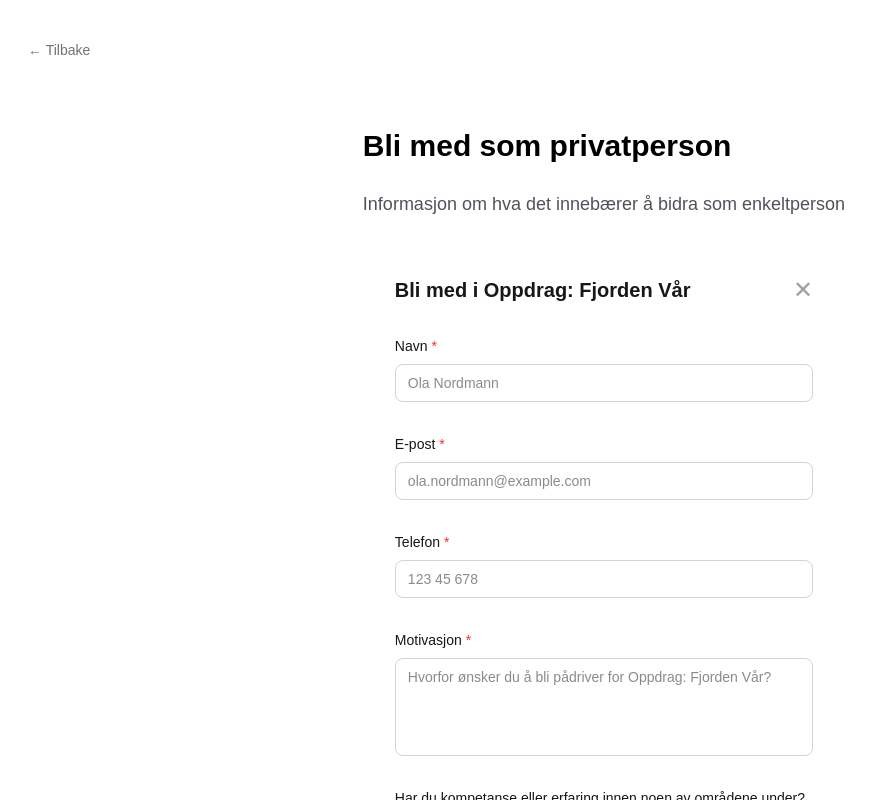
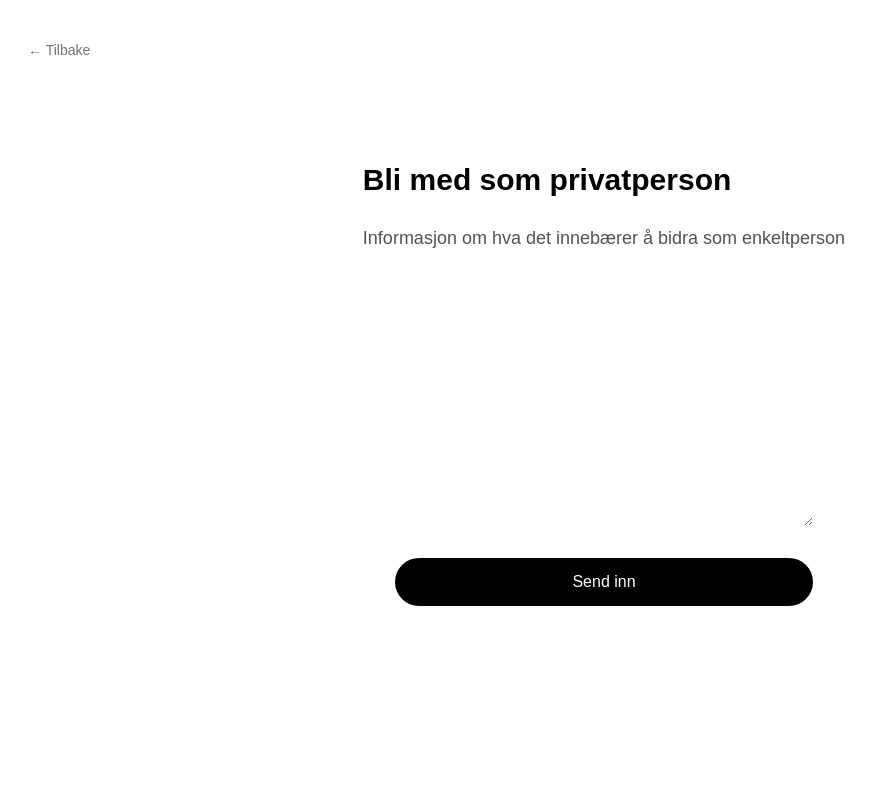
Before and after one commit to Padriv/paadriv-redd-fjorden, a Next.js app: page /privatperson in a window 1280 px wide. Both pictures are taken after a click on the button "Meld deg på". Shown: the top 800 px of the page, without its empty margins (36-911 px from the left). Built offline with nearby package versions, Linux system fonts and the light colour scheme.

Commit message:
refactor:started on clean up of IndividualSignupForm by removing unused state and validation logic

```diff
--- a/app/privatperson/_components/IndividualSignupForm.tsx
+++ b/app/privatperson/_components/IndividualSignupForm.tsx
@@ -1,6 +1,6 @@
 "use client";
 
-import { useState } from "react";
+import { useRef, useState } from "react";
 import type { Padriver } from "@/lib/airtable";
 import Button from "../../../components/Button";
 import MultiSelect from "../../../components/MultiSelect";
@@ -37,165 +37,90 @@ export default function IndividualSignupForm({
 }: {
 	onClose?: () => void;
 }) {
-	const [name, setName] = useState("");
-	const [email, setEmail] = useState("");
-	const [phoneNumber, setPhoneNumber] = useState("");
-	const [motivation, setMotivation] = useState("");
-	const [skills, setSkills] = useState<string[]>([]);
-	const [errors, setErrors] = useState<Record<string, string>>({});
+	//const [name, setName] = useState("");
+	// const [email, setEmail] = useState("");
+	// const [phoneNumber, setPhoneNumber] = useState("");
+	// const [motivation, setMotivation] = useState("");
+	// const [skills, setSkills] = useState<string[]>([]);
+	// const [errors, setErrors] = useState<Record<string, string>>({});
+	// const [submitAttempted, setSubmitAttempted] = useState(false);
+
+	// function validate() {
+	// 	const newErrors: Record<string, string> = {};
+	// 	if (!name.trim()) newErrors.name = "Navn er påkrevd";
+	// 	if (!email.trim()) newErrors.email = "E-post er påkrevd";
+	// 	else if (!/\S+@\S+\.\S+/.test(email))
+	// 		newErrors.email = "Ugyldig e-postadresse";
+	// 	if (!phoneNumber.trim()) newErrors.phoneNumber = "Telefonnummer er påkrevd";
+	// 	if (!motivation.trim()) newErrors.motivation = "Motivasjon er påkrevd";
+	// 	return newErrors;
+	// }
+
+	const formRef = useRef<HTMLFormElement | null>(null);
+
 	const [submitAttempted, setSubmitAttempted] = useState(false);
 
-	function validate() {
-		const newErrors: Record<string, string> = {};
-		if (!name.trim()) newErrors.name = "Navn er påkrevd";
-		if (!email.trim()) newErrors.email = "E-post er påkrevd";
-		else if (!/\S+@\S+\.\S+/.test(email))
-			newErrors.email = "Ugyldig e-postadresse";
-		if (!phoneNumber.trim()) newErrors.phoneNumber = "Telefonnummer er påkrevd";
-		if (!motivation.trim()) newErrors.motivation = "Motivasjon er påkrevd";
-		return newErrors;
+	type PadriverForm = HTMLFormElement & {
+		navn: HTMLInputElement;
+		phoneNumber: HTMLInputElement;
+		email: HTMLInputElement;
+		motivation: HTMLTextAreaElement;
+	};
+
+	function handleSubmit(e: React.SubmitEvent<PadriverForm>) {
+		e.preventDefault();
+		setSubmitAttempted(true);
+		console.log("Form submitted:");
+
+		// 	setSubmitAttempted(true);
+		// 	const newErrors = validate();
+		// 	if (Object.keys(newErrors).length > 0) {
+		// 		setErrors(newErrors);
+		// 		return;
+		// 	}
+		// 	submitPadriver();
 	}
 
-	function handleSubmit(e: React.FormEvent<HTMLFormElement>) {
-		e.preventDefault();
-		setSubmitAttempted(true);
-		const newErrors = validate();
-		if (Object.keys(newErrors).length > 0) {
-			setErrors(newErrors);
-			return;
-		}
-		submitPadriver();
-	}
+	// const createPadriverData = {
+	// 	records: [
+	// 		{
+	// 			fields: {
+	// 				Navn: name,
+	// 				Telefon: phoneNumber,
+	// 				Epost: email,
+	// 				Kompetanse: skills,
+	// 				Prosjekt: ["recNvM7EFsQDHRd57"],
+	// 				Samtykke: "Jeg samtykker",
+	// 				"Samtykke offentliggjøre kontaktinfo": true,
+	// 			},
+	// 		},
+	// 	],
+	// } satisfies Padriver;
 
-	const createPadriverData = {
-		records: [
-			{
-				fields: {
-					Navn: name,
-					Telefon: phoneNumber,
-					Epost: email,
-					Kompetanse: skills,
-                    Prosjekt: ["recNvM7EFsQDHRd57"],
-					Samtykke: "Jeg samtykker",
-					"Samtykke offentliggjøre kontaktinfo": true,
-				},
-			},
-		],
-	} satisfies Padriver;
+	// async function submitPadriver() {
+	// 	await fetch("/api/padriver", {
+	// 		method: "POST",
+	// 		headers: { "Content-Type": "application/json" },
+	// 		body: JSON.stringify(createPadriverData),
+	// 	});
+	// }
 
-	async function submitPadriver() {
-		await fetch("/api/padriver", {
-			method: "POST",
-			headers: { "Content-Type": "application/json" },
-			body: JSON.stringify(createPadriverData),
-		});
-	}
-
+	console.log(formRef.current?.checkValidity());
+	console.log(submitAttempted);
 	return (
 		<form
 			onSubmit={handleSubmit}
 			noValidate
 			className="relative p-8 rounded-2xl w-full flex flex-col gap-8"
+			ref={formRef}
 		>
-			<div className="flex items-center justify-between">
-				<h2 className="text-xl font-bold">Bli med i Oppdrag: Fjorden Vår</h2>
-				{onClose && (
-					<button
-						type="button"
-						onClick={onClose}
-						aria-label="Lukk skjema"
-						className="text-zinc-400 hover:text-black transition-colors text-2xl leading-none"
-					>
-						✕
-					</button>
-				)}
-			</div>
-
-			<div className="flex flex-col gap-2">
-				<label htmlFor="navn" className="text-sm font-medium">
-					Navn <span className="text-red-500">*</span>
-				</label>
-				<input
-					id="navn"
-					type="text"
-					value={name}
-					onChange={(e) => setName(e.target.value)}
-					placeholder="Ola Nordmann"
-					className="w-full border border-zinc-300 rounded-lg px-3 py-2 text-sm outline-none focus:border-zinc-900"
-				/>
-				{submitAttempted && errors.name && (
-					<p className="text-red-500 text-xs">{errors.name}</p>
-				)}
-			</div>
-
-			<div className="flex flex-col gap-2">
-				<label htmlFor="epost" className="text-sm font-medium">
-					E-post <span className="text-red-500">*</span>
-				</label>
-				<input
-					id="epost"
-					type="email"
-					value={email}
-					onChange={(e) => setEmail(e.target.value)}
-					placeholder="ola.nordmann@example.com"
-					className="w-full border border-zinc-300 rounded-lg px-3 py-2 text-sm outline-none focus:border-zinc-900"
-				/>
-				{submitAttempted && errors.email && (
-					<p className="text-red-500 text-xs">{errors.email}</p>
-				)}
-			</div>
-
-			<div className="flex flex-col gap-2">
-				<label htmlFor="telefon" className="text-sm font-medium">
-					Telefon <span className="text-red-500">*</span>
-				</label>
-				<input
-					id="telefon"
-					type="tel"
-					value={phoneNumber}
-					onChange={(e) => setPhoneNumber(e.target.value)}
-					placeholder="123 45 678"
-					className="w-full border border-zinc-300 rounded-lg px-3 py-2 text-sm outline-none focus:border-zinc-900"
-				/>
-				{submitAttempted && errors.phoneNumber && (
-					<p className="text-red-500 text-xs">{errors.phoneNumber}</p>
-				)}
-			</div>
-
-			<div className="flex flex-col gap-2">
-				<label htmlFor="motivasjon" className="text-sm font-medium">
-					Motivasjon <span className="text-red-500">*</span>
-				</label>
-				<textarea
-					id="motivasjon"
-					value={motivation}
-					onChange={(e) => setMotivation(e.target.value)}
-					placeholder="Hvorfor ønsker du å bli pådriver for Oppdrag: Fjorden Vår?"
-					rows={4}
-					className="w-full border border-zinc-300 rounded-lg px-3 py-2 text-sm outline-none focus:border-zinc-900 resize-none"
-				/>
-				{submitAttempted && errors.motivation && (
-					<p className="text-red-500 text-xs">{errors.motivation}</p>
-				)}
-			</div>
-
-			<div className="flex flex-col gap-2">
-				<p className="text-sm font-medium">
-					Har du kompetanse eller erfaring innen noen av områdene under?
-				</p>
-				<MultiSelect
-					options={skillOptions}
-					selected={skills}
-					setSelected={setSkills}
-				/>
-			</div>
-
-			{submitAttempted && Object.keys(errors).length > 0 && (
-				<p className="text-red-500 text-sm text-center">
-					Fyll ut alle påkrevde felt før du sender inn.
-				</p>
+			<input name="navn" type="text" required />
+			{submitAttempted && !formRef.current?.checkValidity() && (
+				<p>Fyll ut alle felt</p>
 			)}
-
+			<input name="email" type="email" required />
+			<input name="phoneNumber" type="text" required />
+			<textarea name="motivation" required />
 			<Button label="Send inn" type="submit" />
 		</form>
 	);
```
